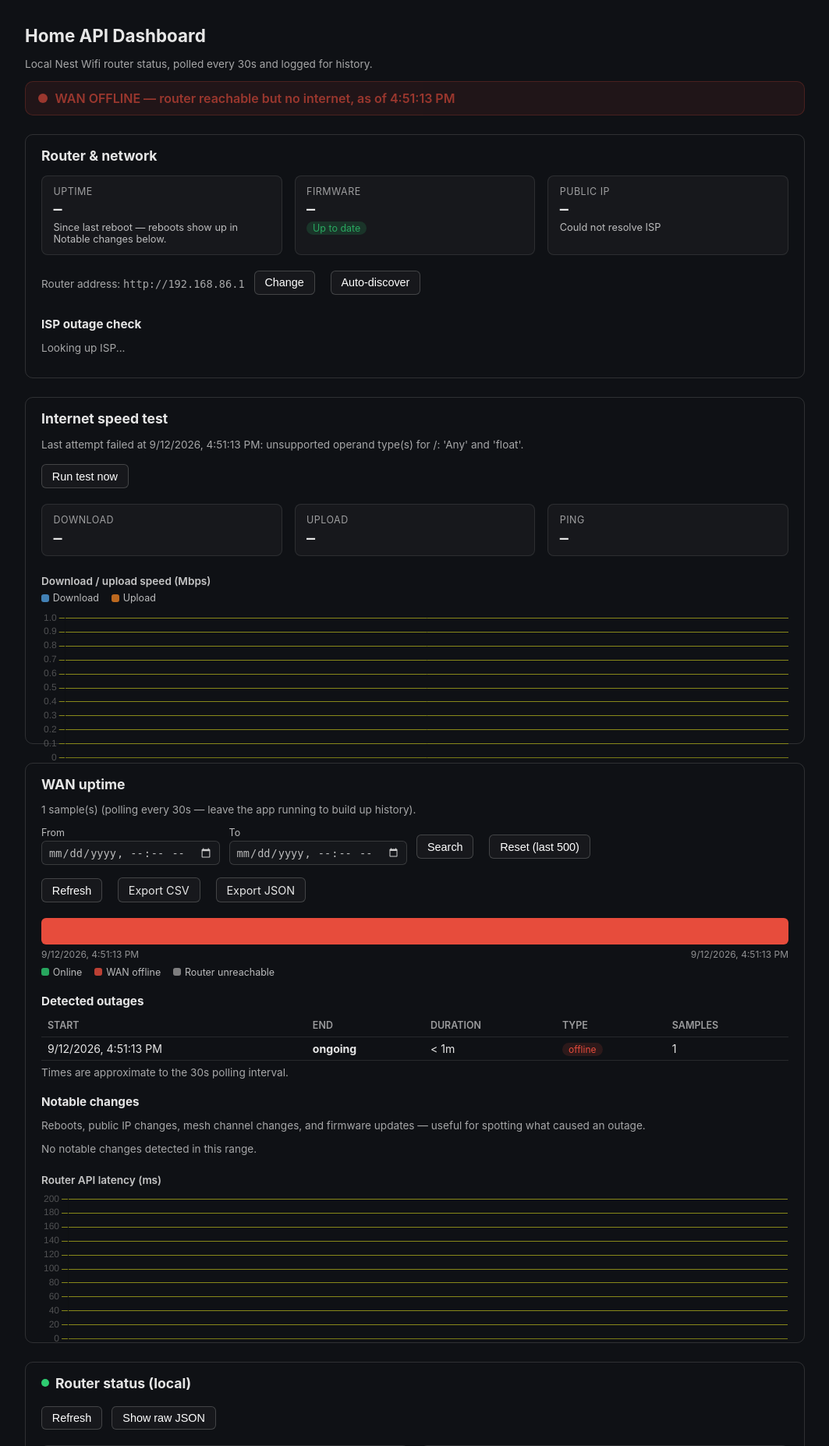
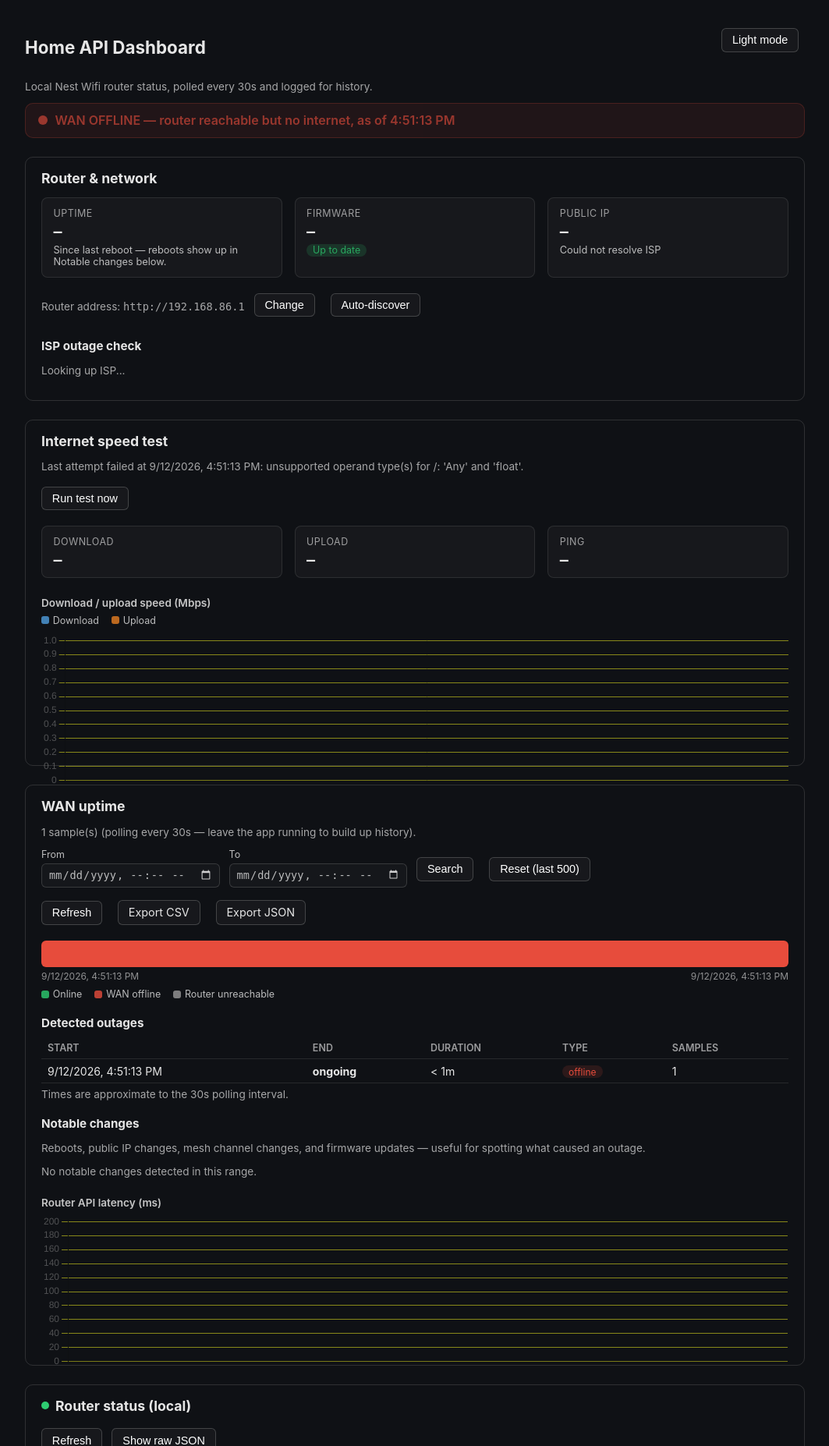
Before and after one commit to n0sfs/home-api-dashboard, a Flask app: page / in a window 1280 px wide. Shown: the top 1854 px of the page at 78% size, without its empty margins (108-1171 px from the left). Run offline with Flask 3, Linux system fonts and the light colour scheme; data comes from the database, SQL or seed files in the repository; data that the repository does not hold is empty.

Commit message:
Add light/dark theme toggle, dark tiles for the ISP map
Dark stays the default (matches the existing look), with a toggle button
at the top of the page. Choice persists via localStorage and is applied
before first paint to avoid a flash of the wrong theme on reload.

Most of the existing borders/card backgrounds already use semi-transparent
gray rather than solid colors, which blend reasonably against either a
light or dark page background — so only the page background/text (CSS
vars), the chart axis-label color (solid, drawn on canvas), and the map
tiles actually needed theme-aware values. The ISP map now swaps between
CartoDB's free dark tiles and the original light OSM tiles to match.

Also documents in CLAUDE.md why Cloudflare Radar's outage API — investigated
as a non-scraping alternative to Downdetector — was tried and rejected: it
works, but only tracks major internet-scale disruptions (confirmed empirically:
zero results for this project's ASN over a year, zero for the whole US over
4 weeks), not local/regional residential ISP outages.

Co-Authored-By: Claude Sonnet 5 <noreply@anthropic.com>

```diff
--- a/templates/index.html
+++ b/templates/index.html
@@ -4,6 +4,20 @@
 <meta charset="utf-8" />
 <meta name="viewport" content="width=device-width, initial-scale=1" />
 <title>Home API Dashboard</title>
+
+<script>
+// Applied before the page paints, so a returning visitor who picked light
+// mode doesn't see a flash of the (default) dark theme first.
+(function () {
+  try {
+    if (localStorage.getItem('theme') === 'light') {
+      document.documentElement.dataset.theme = 'light';
+    }
+  } catch (e) {
+    // localStorage unavailable (private browsing, etc.) — just stays default dark.
+  }
+})();
+</script>
 
 <link rel="manifest" href="/manifest.json" />
 <meta name="theme-color" content="#0f1115" />
@@ -18,8 +32,19 @@
 <link rel="stylesheet" href="https://cdn.jsdelivr.net/npm/leaflet@1.9.4/dist/leaflet.css" />
 <script src="https://cdn.jsdelivr.net/npm/leaflet@1.9.4/dist/leaflet.js"></script>
 <style>
-  :root { color-scheme: dark; }
-  body { font-family: -apple-system, Segoe UI, Roboto, sans-serif; max-width: 1000px; margin: 2rem auto; padding: 0 1rem; background: #0f1115; color: #e6e6e6; }
+  :root {
+    --bg: #0f1115;
+    --fg: #e6e6e6;
+    color-scheme: dark;
+  }
+  :root[data-theme="light"] {
+    --bg: #f4f5f7;
+    --fg: #1a1d23;
+    color-scheme: light;
+  }
+  body { font-family: -apple-system, Segoe UI, Roboto, sans-serif; max-width: 1000px; margin: 2rem auto; padding: 0 1rem; background: var(--bg); color: var(--fg); }
+  .page-header { display: flex; align-items: flex-start; justify-content: space-between; gap: 1rem; }
+  .page-header button { white-space: nowrap; flex-shrink: 0; }
   h1 { font-size: 1.4rem; }
   .panel { border: 1px solid #8884; border-radius: 10px; padding: 1rem 1.25rem; margin-bottom: 1.5rem; }
   .panel h2 { margin-top: 0; font-size: 1.1rem; display: flex; align-items: center; gap: .5rem; }
@@ -109,7 +134,10 @@
 </style>
 </head>
 <body>
-  <h1>Home API Dashboard</h1>
+  <div class="page-header">
+    <h1>Home API Dashboard</h1>
+    <button onclick="toggleTheme()" id="theme-toggle">Light mode</button>
+  </div>
   <p class="muted">Local Nest Wifi router status, polled every 30s and logged for history.</p>
 
   <div id="status-banner" class="banner unknown"><span class="big-dot"></span><span id="banner-text">Checking status...</span></div>
@@ -242,6 +270,70 @@
 
 <script>
 const POLL_INTERVAL_SECONDS = {{ poll_interval }};
+
+// ---------- Light/dark theme ----------
+// Most borders/card backgrounds elsewhere in this file use semi-transparent
+// gray (#8884 etc.) rather than solid colors, which blend reasonably against
+// either a light or dark page background without needing per-theme
+// overrides — so the only things that actually need theme-aware values are
+// the page background/text (plain CSS vars, see <style>), the chart axis
+// label color (solid, drawn on canvas — CSS can't reach it), and the map
+// tiles (a light basemap looks wrong dropped onto a dark page).
+
+function currentTheme() {
+  return document.documentElement.dataset.theme === 'light' ? 'light' : 'dark';
+}
+
+function chartTickColor() {
+  return currentTheme() === 'light' ? '#5b5f66' : '#8888';
+}
+
+const MAP_TILE_CONFIG = {
+  dark: {
+    url: 'https://{s}.basemaps.cartocdn.com/dark_all/{z}/{x}/{y}{r}.png',
+    subdomains: 'abcd',
+    attribution: '&copy; <a href="https://www.openstreetmap.org/copyright">OpenStreetMap</a> contributors &copy; <a href="https://carto.com/attributions">CARTO</a>',
+  },
+  light: {
+    url: 'https://{s}.tile.openstreetmap.org/{z}/{x}/{y}.png',
+    subdomains: 'abc',
+    attribution: '&copy; <a href="https://www.openstreetmap.org/copyright">OpenStreetMap</a> contributors',
+  },
+};
+
+function updateChartsTheme() {
+  const color = chartTickColor();
+  for (const chart of [latencyChart, speedtestChart]) {
+    if (!chart) continue;
+    chart.options.scales.x.ticks.color = color;
+    chart.options.scales.y.ticks.color = color;
+    chart.update();
+  }
+}
+
+function updateMapTheme() {
+  if (!ispMap) return;
+  const cfg = MAP_TILE_CONFIG[currentTheme()];
+  if (ispTileLayer) ispMap.removeLayer(ispTileLayer);
+  ispTileLayer = L.tileLayer(cfg.url, { attribution: cfg.attribution, subdomains: cfg.subdomains, maxZoom: 18 }).addTo(ispMap);
+}
+
+function applyTheme(theme, persist) {
+  document.documentElement.dataset.theme = theme;
+  const btn = document.getElementById('theme-toggle');
+  if (btn) btn.textContent = theme === 'light' ? 'Dark mode' : 'Light mode';
+  const themeColorMeta = document.querySelector('meta[name="theme-color"]');
+  if (themeColorMeta) themeColorMeta.setAttribute('content', theme === 'light' ? '#f4f5f7' : '#0f1115');
+  if (persist) {
+    try { localStorage.setItem('theme', theme); } catch (e) { /* private browsing, etc. */ }
+  }
+  updateChartsTheme();
+  updateMapTheme();
+}
+
+function toggleTheme() {
+  applyTheme(currentTheme() === 'light' ? 'dark' : 'light', true);
+}
 
 function labelize(key) {
   return key
@@ -550,8 +642,8 @@ function makeChart(canvasId, opts) {
       maintainAspectRatio: false,
       interaction: { mode: 'nearest', intersect: false },
       scales: {
-        x: { type: 'time', time: { unit: 'hour' }, ticks: { maxRotation: 0, color: '#8888' }, grid: { color: '#88881a' } },
-        y: { beginAtZero: true, ticks: { color: '#8888' }, grid: { color: '#88881a' }, ...(opts.yOptions || {}) },
+        x: { type: 'time', time: { unit: 'hour' }, ticks: { maxRotation: 0, color: chartTickColor() }, grid: { color: '#88881a' } },
+        y: { beginAtZero: true, ticks: { color: chartTickColor() }, grid: { color: '#88881a' }, ...(opts.yOptions || {}) },
       },
       plugins: {
         legend: { display: false },
@@ -612,8 +704,8 @@ function makeSpeedtestChart() {
       maintainAspectRatio: false,
       interaction: { mode: 'index', intersect: false },
       scales: {
-        x: { ticks: { maxRotation: 0, color: '#8888', autoSkip: true, maxTicksLimit: 14 }, grid: { display: false } },
-        y: { beginAtZero: true, ticks: { color: '#8888' }, grid: { color: '#88881a' } },
+        x: { ticks: { maxRotation: 0, color: chartTickColor(), autoSkip: true, maxTicksLimit: 14 }, grid: { display: false } },
+        y: { beginAtZero: true, ticks: { color: chartTickColor() }, grid: { color: '#88881a' } },
       },
       plugins: {
         legend: { display: false },
@@ -778,6 +870,7 @@ async function loadNetworkPanel(cur) {
 
 let ispMap = null;
 let ispMapMarker = null;
+let ispTileLayer = null;
 
 function renderIspOutageInfo(isp) {
   const note = document.getElementById('isp-outage-note');
@@ -806,10 +899,7 @@ function renderIspOutageInfo(isp) {
     mapEl.style.display = 'block';
     if (!ispMap) {
       ispMap = L.map('isp-map', { zoomControl: false, attributionControl: true }).setView([isp.latitude, isp.longitude], 12);
-      L.tileLayer('https://{s}.tile.openstreetmap.org/{z}/{x}/{y}.png', {
-        attribution: '&copy; <a href="https://www.openstreetmap.org/copyright">OpenStreetMap</a> contributors',
-        maxZoom: 18,
-      }).addTo(ispMap);
+      updateMapTheme();
       ispMapMarker = L.marker([isp.latitude, isp.longitude]).addTo(ispMap);
     } else {
       ispMapMarker.setLatLng([isp.latitude, isp.longitude]);
@@ -937,6 +1027,12 @@ async function loadAll() {
   ]);
 }
 
+// Syncs the toggle button's label (and chart/map colors, though neither
+// exists yet at this point) with whatever theme the inline <head> script
+// already applied — that script sets the dataset attribute alone (it runs
+// before the DOM/this button exist), this fills in the rest.
+applyTheme(currentTheme(), false);
+
 loadRouter();
 loadRouterConfig();
 loadAll();
```
